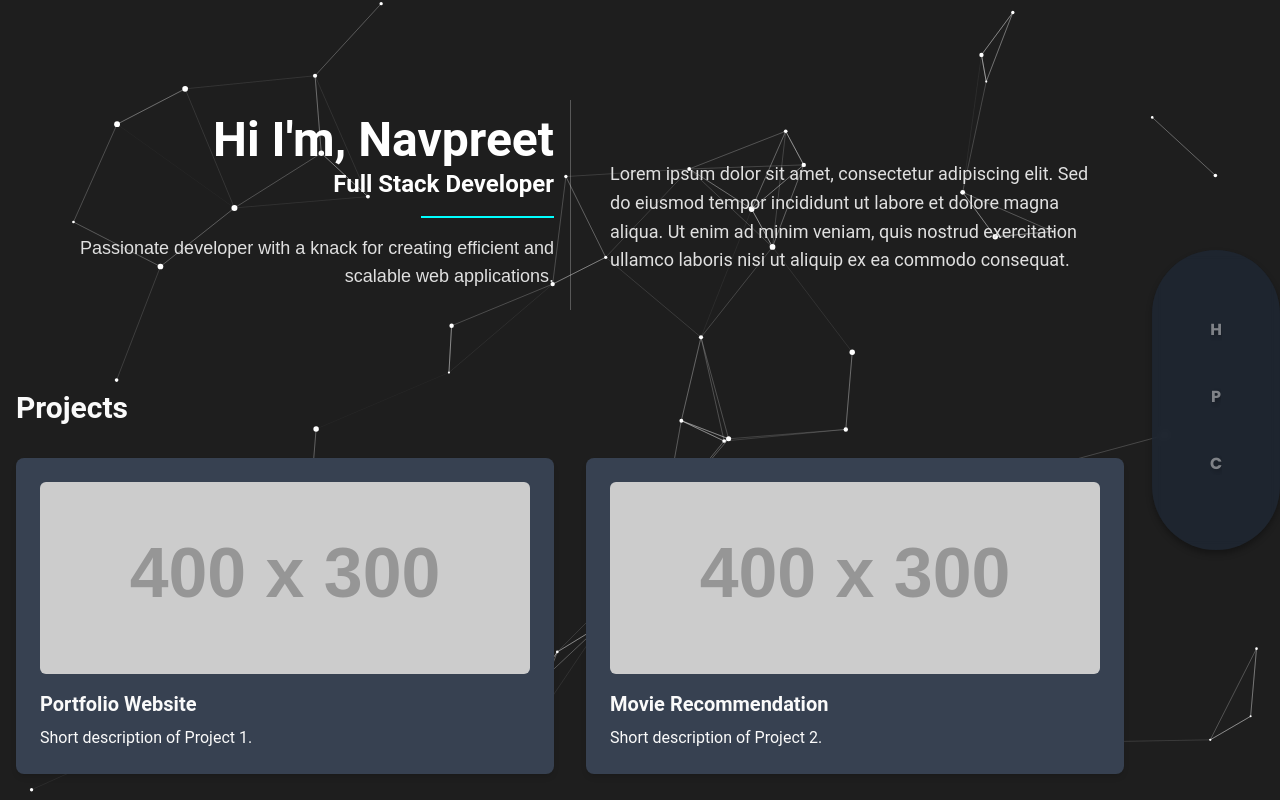
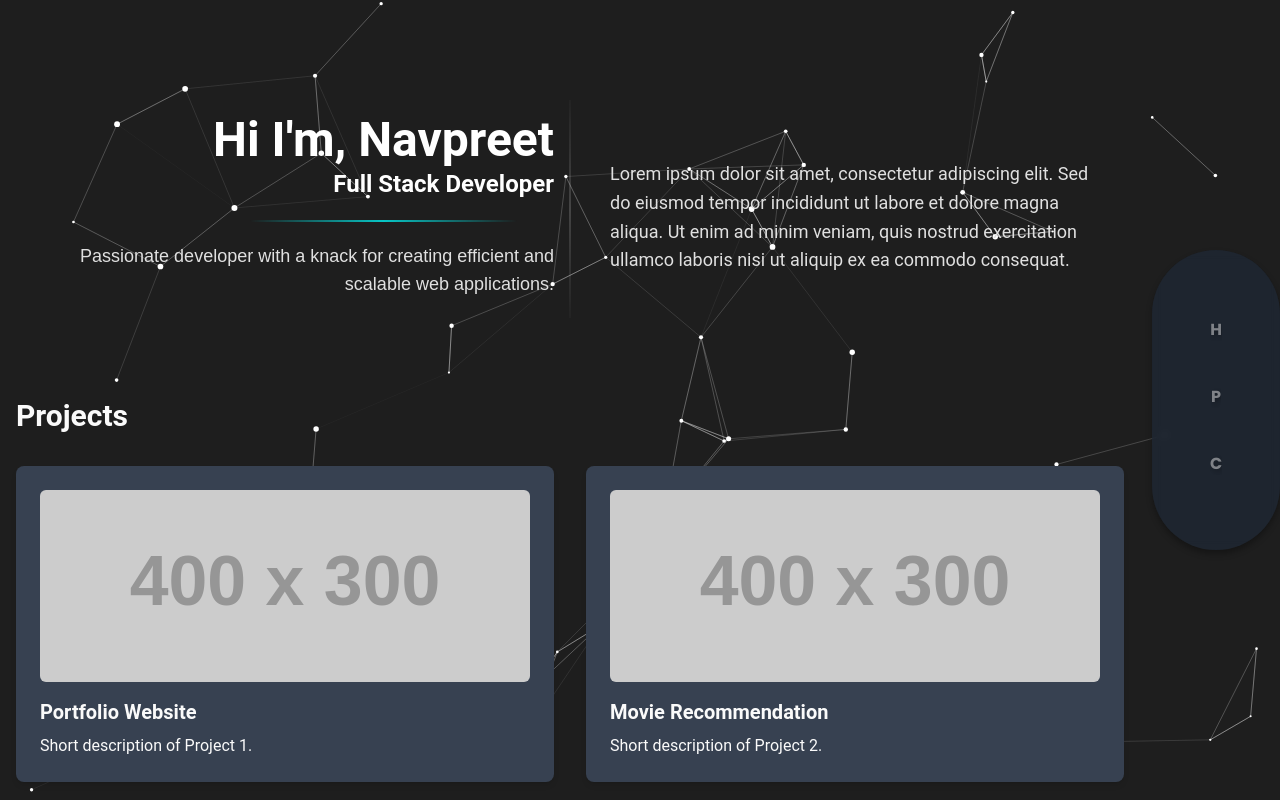
Before and after one commit to 20ns/portfolio, a React (Vite) app: page / in a window 1280 px wide. Shown: the top 800 px of the page. Built offline with nearby package versions, Linux system fonts and the light colour scheme.

Commit message:
added a better separator

```diff
--- a/src/components/Hero.jsx
+++ b/src/components/Hero.jsx
@@ -33,7 +33,8 @@ const Hero = () => {
         {text}
       </h1>
       <h2 className="text-2xl font-bold text-white mt-2">Full Stack Developer</h2>
-      <div className="h-1 bg-cyan-500 w-1/4 my-4"></div>
+      <div className="separator">
+      </div>
       <p className="mt-4 text-lg text-gray-300">
         Passionate developer with a knack for creating efficient and scalable web applications.
       </p>
--- a/src/styles.css
+++ b/src/styles.css
@@ -159,8 +159,14 @@ nav ul li a.text-shadow-lg {
   bottom: 0;
   left: 50%;
   width: 1px;
-  background-color: var(--light-gray);
-  opacity: 0.3;
+  background: linear-gradient(
+    to bottom,
+    rgba(224, 224, 224, 0.1),  /* Starting color (light gray, slightly transparent) */
+    rgba(224, 224, 224, 0.8),  /* Middle color (more opaque) */
+    rgba(224, 224, 224, 0.1)   /* Ending color (back to slightly transparent) */
+  );
+  opacity: 0.5; /* Adjust overall opacity if needed */
+  transform: translateX(-50%); /* Center the pseudo-element */
 }
 
 /* --- Letter Animation --- */
@@ -210,12 +216,18 @@ nav ul li a.text-shadow-lg {
   margin-bottom: 1rem;
 }
 
-.hero .h-1 {
+.hero .separator {
+  width: 50%;
   height: 2px;
-  background-color: var(--electric-cyan);
-  width: 25%;
-  margin-bottom: 1rem;
-  margin-left: auto;
+  background: linear-gradient(
+    to right,
+    rgba(0, 255, 255, 0),
+    rgba(0, 255, 255, 0.75),
+    rgba(0, 255, 255, 0)
+  );
+  margin: 20px 0; /* Vertical margin */
+  margin-left: 230px; /* Push to right */
+  margin-right: 25%; /* Adjust this for horizontal positioning */
 }
 
 .hero p {
```
